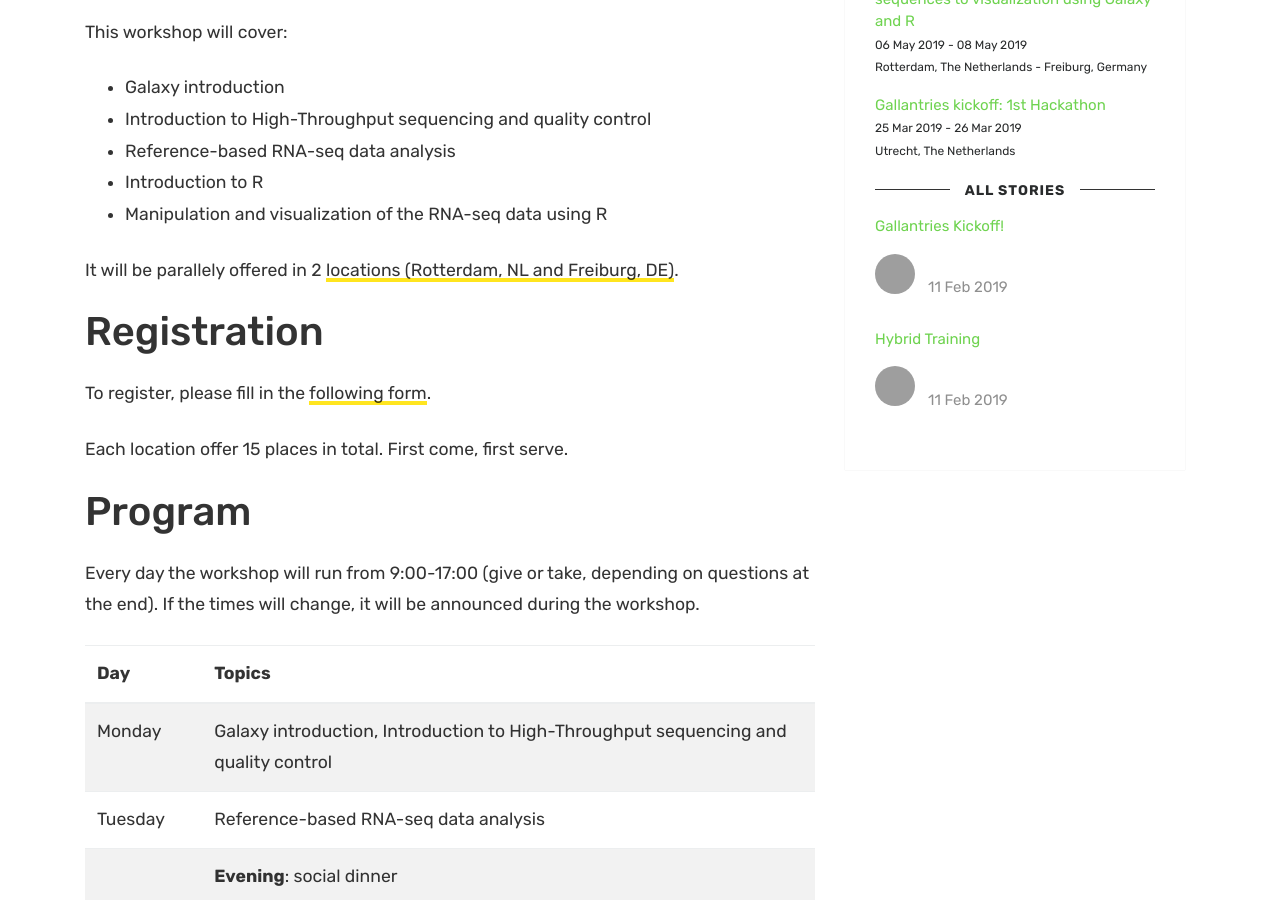
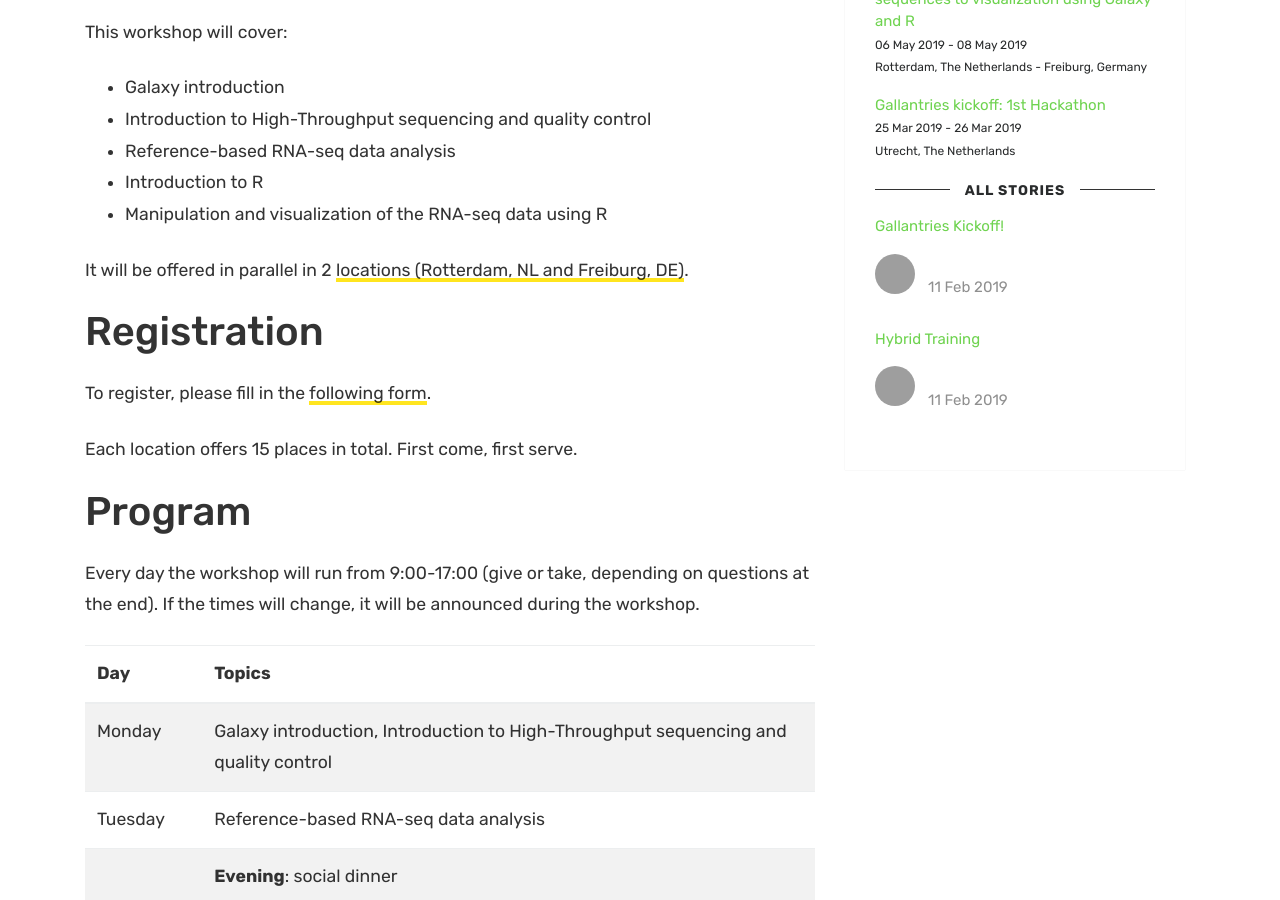
Before and after one commit to gallantries/gallantries.github.io, a Jekyll site: the page built from _events/2019-03-25-first-galantries-workshop.md, in a window 1280 px wide and 900 px high, scrolled down 342 px. Built offline with Jekyll 4.4.1, drawn with Linux system fonts in a browser that asks for light colours; nearby versions of some CDN libraries; some of the changed text lies outside the part shown; grey boxes are pictures that could not be loaded.

```diff
--- a/_events/2019-03-25-first-galantries-workshop.md
+++ b/_events/2019-03-25-first-galantries-workshop.md
@@ -30,13 +30,13 @@ This workshop will cover:
 - Introduction to R
 - Manipulation and visualization of the RNA-seq data using R
 
-It will be parallely offered in 2 [locations (Rotterdam, NL and Freiburg, DE)](#venues).
+It will be offered in parallel in 2 [locations (Rotterdam, NL and Freiburg, DE)](#venues).
 
 # Registration
 
 To register, please fill in the [following form](https://forms.gle/K5SXtzg88iug1RgB9).
 
-Each location offer 15 places in total. First come, first serve.
+Each location offers 15 places in total. First come, first serve.
 
 # Program
 
```
Also changed, not shown: other parts of _events/2019-03-25-first-galantries-workshop.md (+2 -2 lines).
